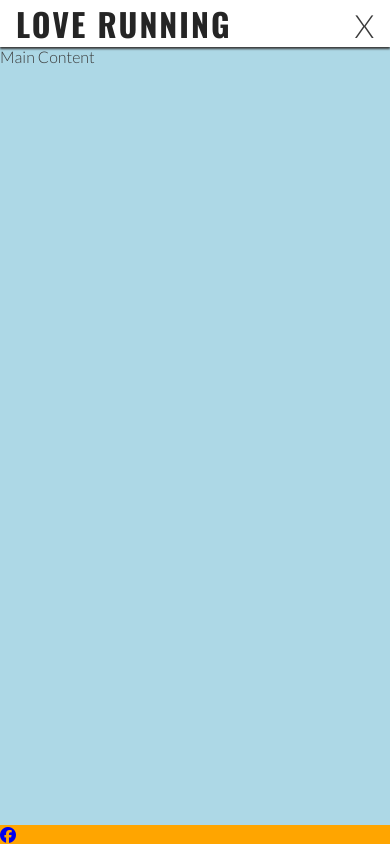
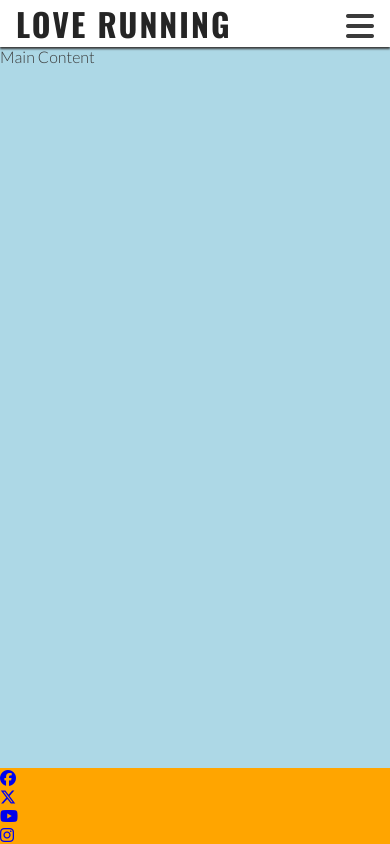
Before and after one commit to MarcoToppino/LoveRunnnig, a plain HTML site: page index.html in a window 390 px wide. Drawn offline with nearby package versions, Linux system fonts and the light colour scheme.

Commit message:
Add remaining links to footer, add burger icon to menu

```diff
--- a/index.html
+++ b/index.html
@@ -25,7 +25,7 @@
         </a>
         <!--Toggle for drop-down menu using only CSS (no Havascript)-->
         <input type="checkbox" id="nav-toggle" name="nav-toggle">
-        <label for="nav-toggle" class="nav-toggle-label">X</label>
+        <label for="nav-toggle" class="nav-toggle-label"><i class="fa-solid fa-bars"></i></label>
         <nav>
             <ul id="menu">
                 <li><a href="" class="active">Home</a></li>
@@ -40,7 +40,17 @@
     <footer>
         <ul>
             <li><a href="https://www.facebook.com/" target="_blank" rel="noopener"
-                    aria-label="Visit our Facebook page (opens in a new tab)"><i class="fa-brands fa-facebook"></i></a></li>
+                    aria-label="Visit our Facebook page (opens in a new tab)"><i class="fa-brands fa-facebook"></i></a>
+            </li>
+            <li><a href="https://www.twitter.com/" target="_blank" rel="noopener"
+                    aria-label="Visit our Twitter page (opens in a new tab)"><i class="fa-brands fa-x-twitter"></i></a>
+            </li>
+            <li><a href="https://www.youtube.com/" target="_blank" rel="noopener"
+                    aria-label="Visit our Youtube channel (opens in a new tab)"><i class="fa-brands fa-youtube"></i></a>
+            </li>
+            <li><a href="https://www.instagram.com/" target="_blank" rel="noopener"
+                    aria-label="Visit our Instagram page (opens in a new tab)"><i class="fa-brands fa-instagram"></i></i></a>
+            </li>
         </ul>
     </footer>
 
```
